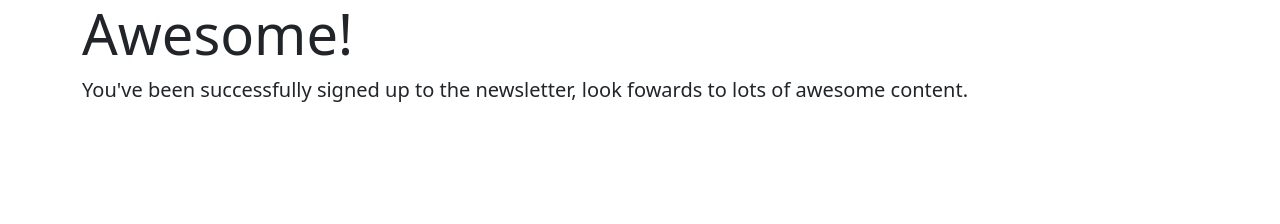
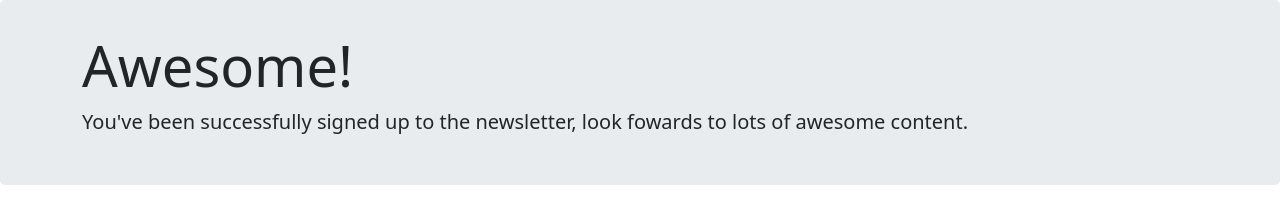
Before and after one commit to CavazzaniRafael/Newsletter-SignUp, a website: page success.html in a window 1280 px wide. Drawn offline with nearby package versions, Linux system fonts and the light colour scheme; files that its build step writes are made by us from their sources; the site is published under a folder, as on GitHub Pages, so addresses that start at the root find nothing.

Commit message:
Update success.html

```diff
--- a/success.html
+++ b/success.html
@@ -6,7 +6,7 @@
     <meta name="viewport" content="width=device-width, initial-scale=1.0">
     <link href="https://cdn.jsdelivr.net/npm/bootstrap@5.3.0-alpha3/dist/css/bootstrap.min.css" rel="stylesheet" integrity="sha384-KK94CHFLLe+nY2dmCWGMq91rCGa5gtU4mk92HdvYe+M/SXH301p5ILy+dN9+nJOZ" crossorigin="anonymous">
     <title>Success</title>
-    <link href="/style/styleFailureSuccess.css" rel="stylesheet">
+    <link href="styleFailureSuccess.css" rel="stylesheet">
 </head>
 <body>
     <div class="jumbotron jumbotron-fluid page">
```
